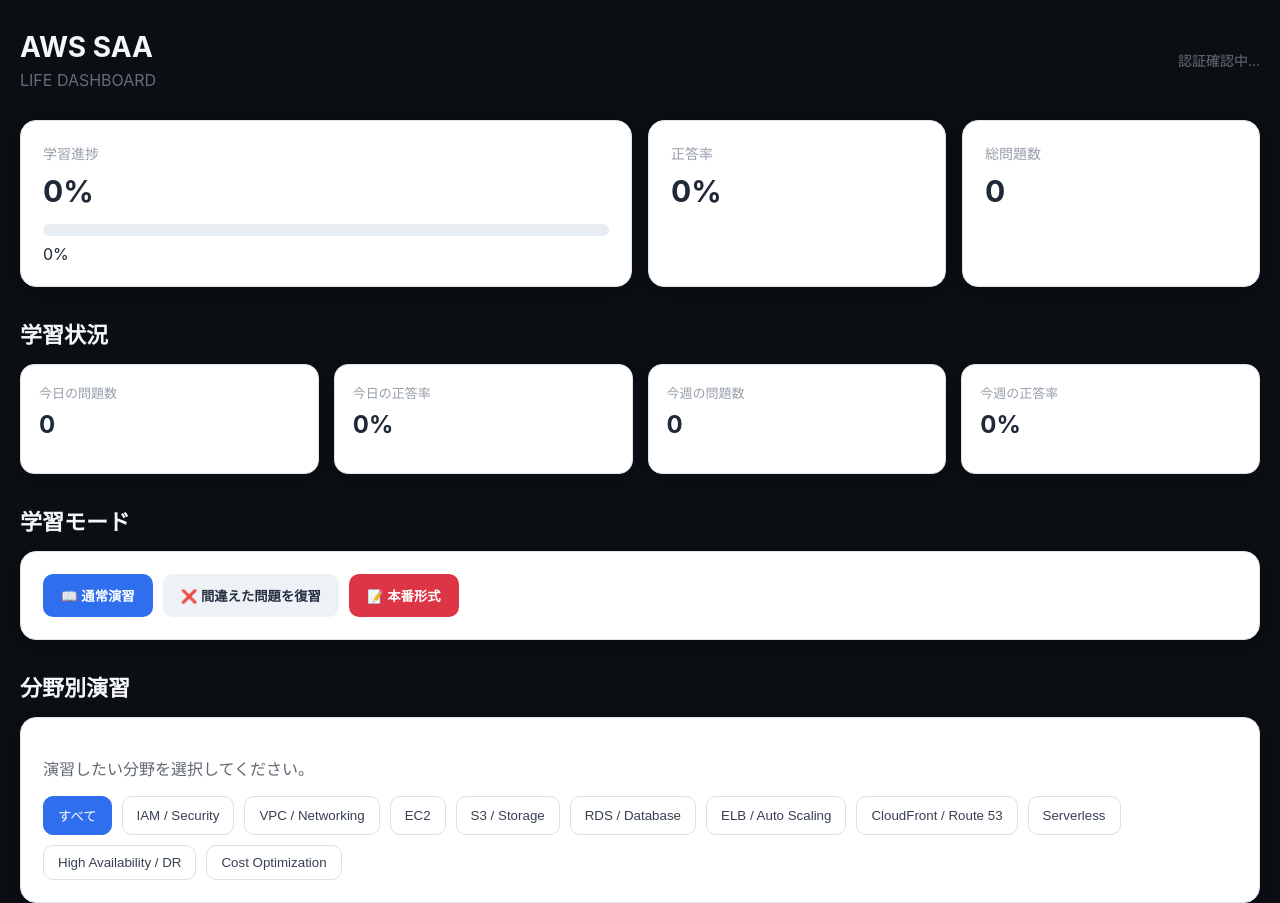
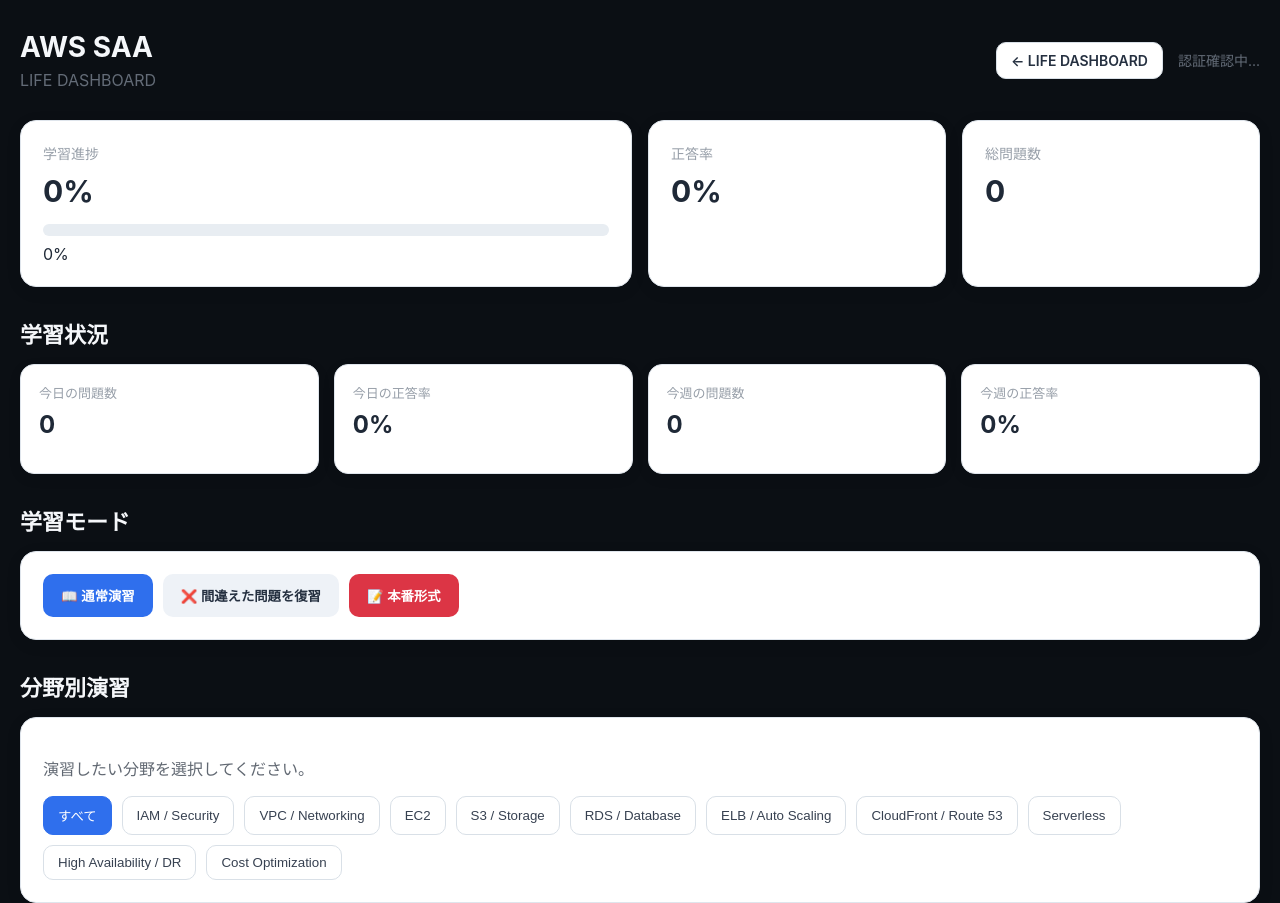
Before and after one commit to soushihagi-collab/life-dashboard, a plain HTML site: page aws.html in a window 1280 px wide. Shown: the top 903 px of the page. Drawn offline with Linux system fonts and the light colour scheme; no server answers.

Commit message:
Update aws.html

```diff
--- a/aws.html
+++ b/aws.html
@@ -55,6 +55,37 @@
         #auth-status {
             font-size: 14px;
             opacity: 0.7;
+        }
+
+
+        /* =====================================================
+           BACK BUTTON
+        ===================================================== */
+
+        .aws-header-right {
+            display: flex;
+            align-items: center;
+            gap: 15px;
+        }
+
+
+        .aws-back-button {
+            display: inline-block;
+            padding: 9px 14px;
+            border: 1px solid #d9e0e7;
+            border-radius: 10px;
+            background: #fff;
+            color: #253040;
+            text-decoration: none;
+            font-size: 14px;
+            font-weight: 600;
+            transition: 0.2s;
+        }
+
+
+        .aws-back-button:hover {
+            background: #f1f5f9;
+            transform: translateY(-1px);
         }
 
 
@@ -811,6 +842,12 @@
             }
 
 
+            .aws-header-right {
+                width: 100%;
+                justify-content: space-between;
+            }
+
+
             .aws-grid,
             .activity-grid,
             .settings-grid {
@@ -877,8 +914,20 @@
         </div>
 
 
-        <div id="auth-status">
-            認証確認中...
+        <div class="aws-header-right">
+
+            <a
+                href="./index.html"
+                class="aws-back-button"
+            >
+                ← LIFE DASHBOARD
+            </a>
+
+
+            <div id="auth-status">
+                認証確認中...
+            </div>
+
         </div>
 
     </header>
```
